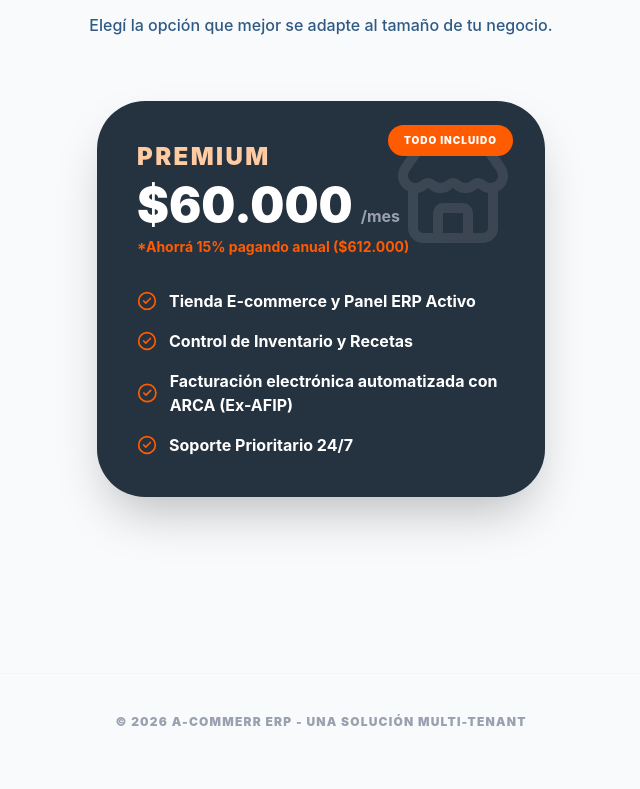
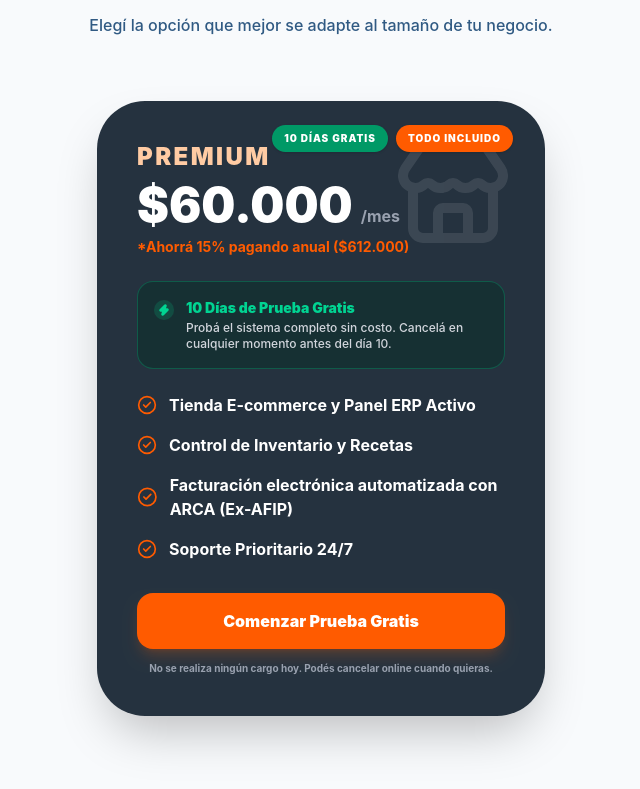
Before and after one commit to GLMahon99/admin-pizzeria, a React (Vite) app: page / in a window 1280 px wide. Shown: the part 1215-2004 px from the top of the page, without its empty margins (319-959 px from the left). Built offline with nearby package versions, Linux system fonts and the light colour scheme; no server answers.

Commit message:
feat: agregar información de prueba gratis de 10 días y botón de acción en la tarjeta de precios de la landing

```diff
--- a/src/pages/Landing.jsx
+++ b/src/pages/Landing.jsx
@@ -109,22 +109,45 @@ const Landing = () => {
                             <div className="absolute top-0 right-0 p-8 opacity-10 text-white">
                                 <Store size={120} />
                             </div>
-                            <div className="absolute top-6 right-8 bg-[#ff5b00] text-white text-[10px] font-black uppercase tracking-widest px-4 py-2 rounded-full">
-                                Todo Incluido
+                            <div className="absolute top-6 right-8 flex gap-2">
+                                <span className="bg-emerald-600 text-white text-[10px] font-black uppercase tracking-widest px-3 py-1.5 rounded-full shadow-sm">
+                                    10 Días Gratis
+                                </span>
+                                <span className="bg-[#ff5b00] text-white text-[10px] font-black uppercase tracking-widest px-3 py-1.5 rounded-full shadow-sm">
+                                    Todo Incluido
+                                </span>
                             </div>
                             <h3 className="text-2xl font-black text-gold-200 uppercase tracking-widest text-left mb-2">Premium</h3>
                             <div className="flex items-baseline gap-2 mb-2 text-left">
                                 <span className="text-5xl font-black text-white">${prices.monthly.toLocaleString('es-AR')}</span>
                                 <span className="text-gray-400 font-bold">/mes</span>
                             </div>
-                            <p className="text-sm font-bold text-[#ff5b00] mb-8 text-left">*Ahorrá 15% pagando anual (${prices.annual.toLocaleString('es-AR')})</p>
+                            <p className="text-sm font-bold text-[#ff5b00] mb-6 text-left">*Ahorrá 15% pagando anual (${prices.annual.toLocaleString('es-AR')})</p>
 
-                            <ul className="space-y-4 text-left relative z-10">
+                            {/* Prueba Gratis Highlight */}
+                            <div className="bg-emerald-950/40 border border-emerald-500/30 rounded-2xl p-4 mb-6 flex items-start gap-3 relative z-10">
+                                <div className="w-5 h-5 bg-emerald-500/20 rounded-full flex items-center justify-center text-emerald-400 shrink-0 mt-0.5">
+                                    <Zap size={12} strokeWidth={3} className="fill-emerald-400" />
+                                </div>
+                                <div>
+                                    <h4 className="text-sm font-black text-emerald-400">10 Días de Prueba Gratis</h4>
+                                    <p className="text-xs text-gray-300 font-medium mt-0.5 font-sans">Probá el sistema completo sin costo. Cancelá en cualquier momento antes del día 10.</p>
+                                </div>
+                            </div>
+
+                            <ul className="space-y-4 text-left relative z-10 mb-8">
                                 <li className="flex items-center gap-3 font-bold text-white"><CheckCircle2 className="text-[#ff5b00]" size={20} /> Tienda E-commerce y Panel ERP Activo</li>
                                 <li className="flex items-center gap-3 font-bold text-white"><CheckCircle2 className="text-[#ff5b00]" size={20} /> Control de Inventario y Recetas</li>
                                 <li className="flex items-center gap-3 font-bold text-white"><CheckCircle2 className="text-[#ff5b00]" size={28} /> Facturación electrónica automatizada con ARCA (Ex-AFIP)</li>
                                 <li className="flex items-center gap-3 font-bold text-white"><CheckCircle2 className="text-[#ff5b00]" size={20} /> Soporte Prioritario 24/7</li>
                             </ul>
+
+                            <div className="mt-8 relative z-10">
+                                <Link to="/register" className="w-full bg-[#ff5b00] hover:bg-[#ef4c00] text-white py-4 rounded-2xl font-black text-center block transition-all active:scale-95 shadow-lg shadow-[#ff5b00]/20 hover:-translate-y-0.5">
+                                    Comenzar Prueba Gratis
+                                </Link>
+                                <p className="text-[10px] text-gray-400 text-center mt-3 font-bold">No se realiza ningún cargo hoy. Podés cancelar online cuando quieras.</p>
+                            </div>
                         </div>
                     </div>
                 </div>
```
